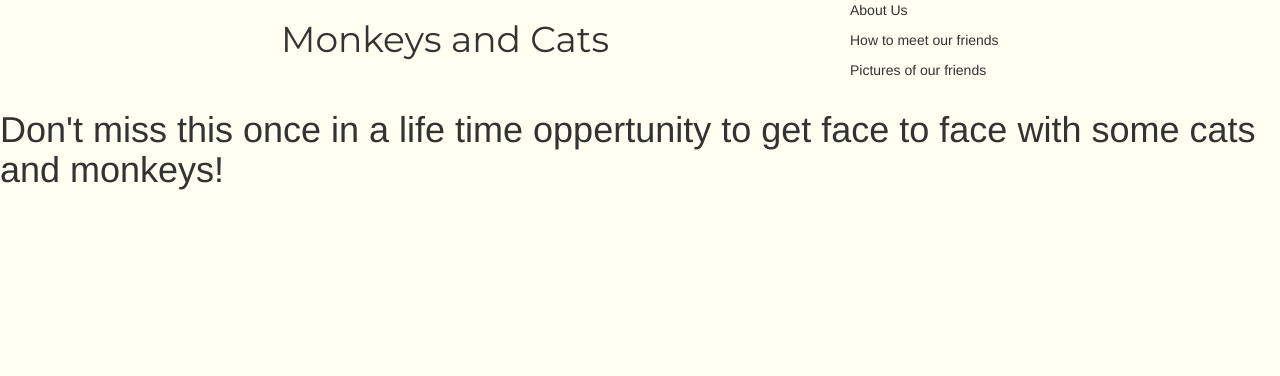
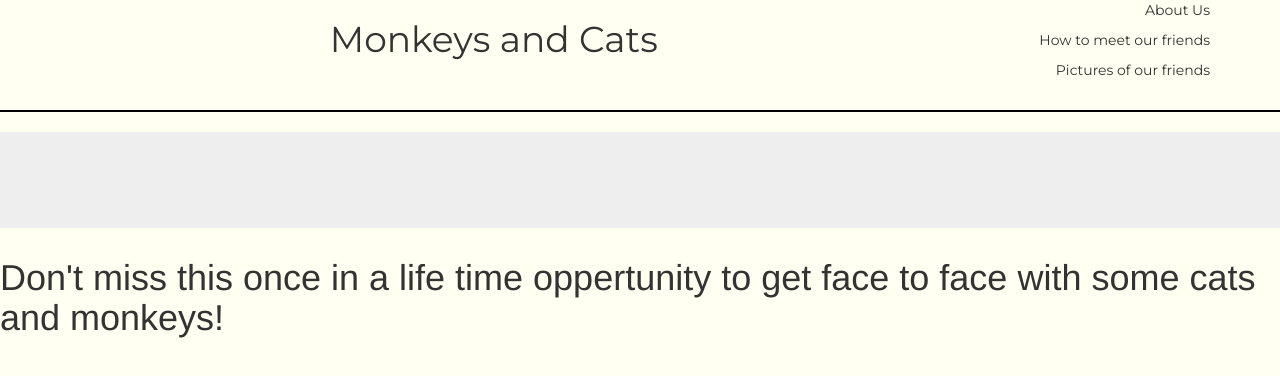
Before and after one commit to Bicodemus/CSCI-340, a plain HTML site: page labs/lab1/index.html in a window 1280 px wide. Drawn offline with nearby package versions, Linux system fonts and the light colour scheme.

Commit message:
created my header and began css styling

```diff
--- a/labs/lab1/index.html
+++ b/labs/lab1/index.html
@@ -9,14 +9,18 @@
 <body>
   <header class="container">
     <div class="row">
-      <h1 class="col-sm-8 text-center"> Monkeys and Cats </h1>
-      <nav class="col-sm-4 text-left">
+      <h1 class="col-sm-9 text-center"> Monkeys and Cats </h1>
+      <nav class="col-sm-3 text-right">
         <p> About Us </p>
         <p> How to meet our friends </p>
         <p> Pictures of our friends </p>
       </nav>
     </div>
    </header>
+   <hr id="headerHR">
+   <section class="jumbotron">
+
+   </section>
   <h1> Don't miss this once in a life time oppertunity to get face to face with some cats and monkeys! </h1>
 </body>
 </html>
--- a/labs/lab1/style.css
+++ b/labs/lab1/style.css
@@ -5,3 +5,11 @@ body {
 header h1 {
   font-family: 'Montserrat', sans-serif;
 }
+
+header nav {
+  font-family: 'Montserrat', sans-serif;
+}
+
+#headerHR {
+  border: 1px solid black;
+}
```
